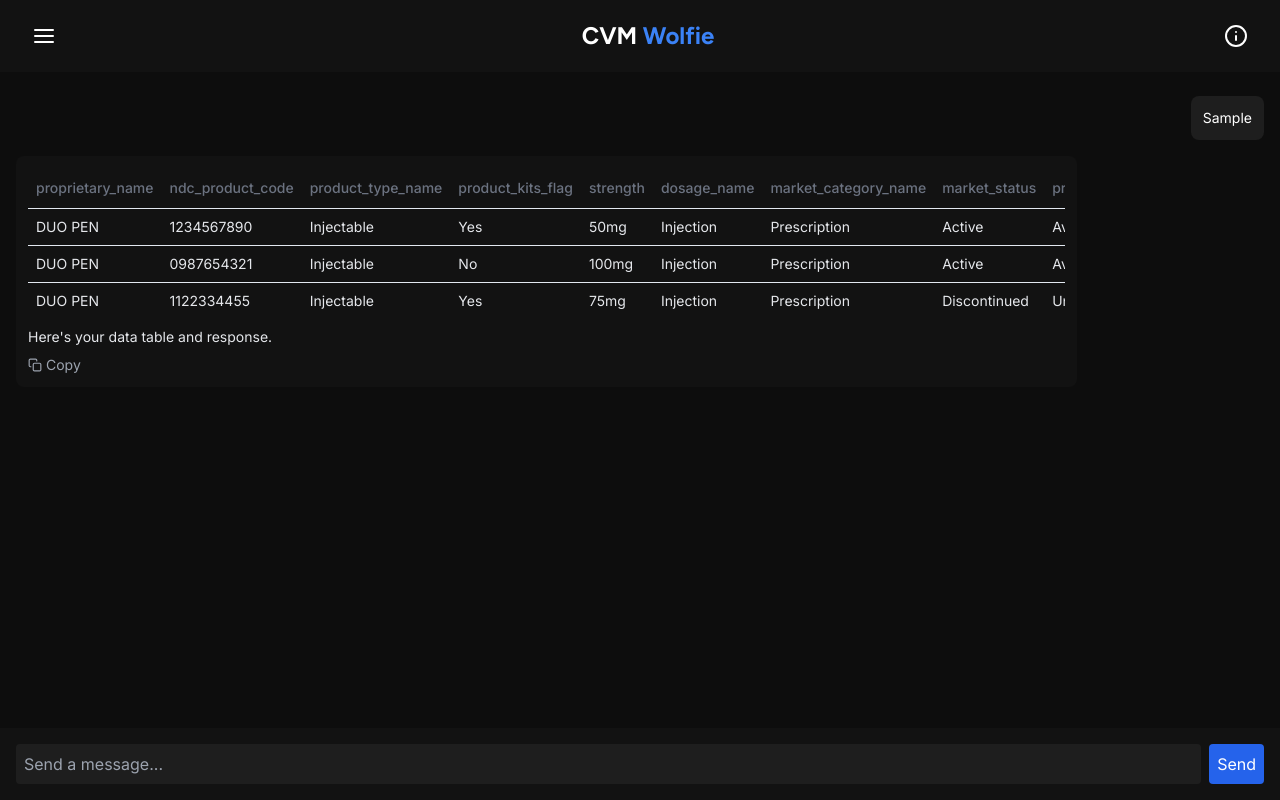
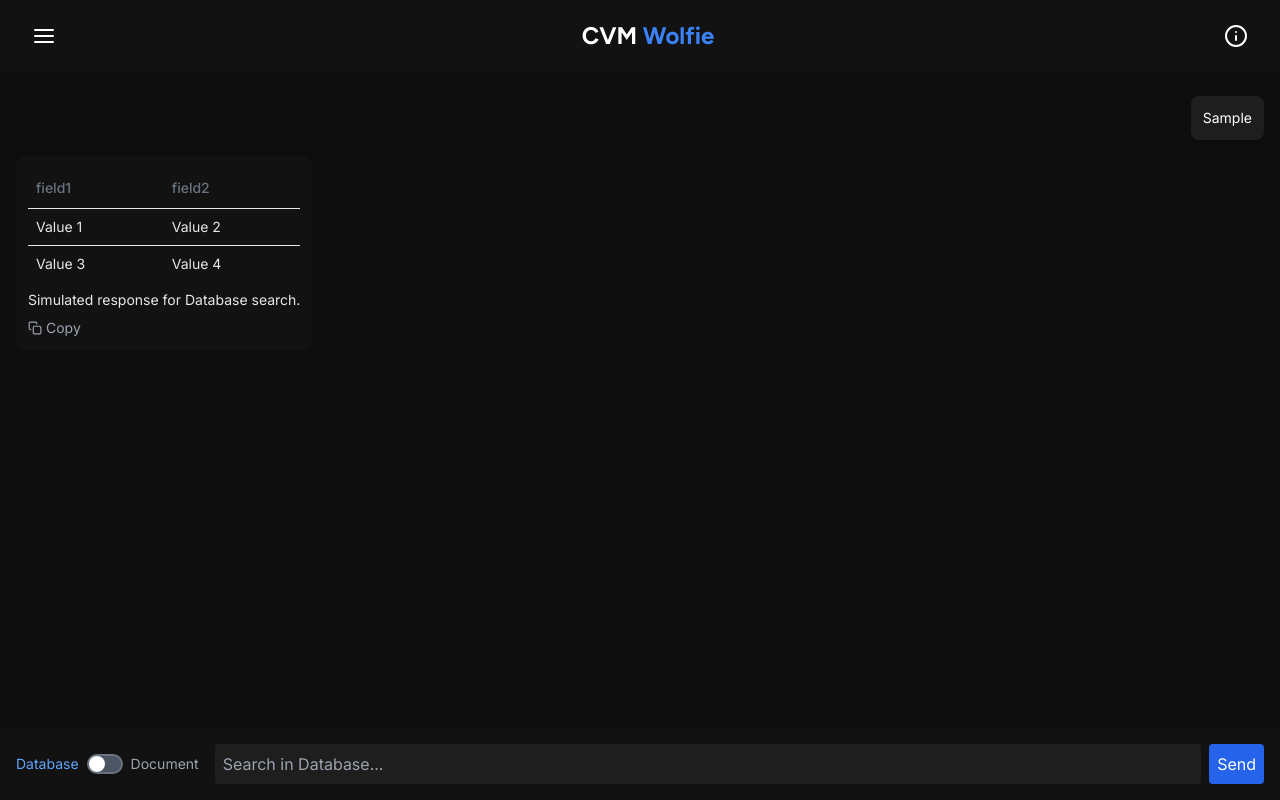
Before and after one commit to sswadkar/wolfie, a Next.js app: page / in a window 1280 px wide. Both pictures are taken after typing "Sample" into the empty fields and a click on the button "Send". Built offline with nearby package versions, Linux system fonts and the light colour scheme.

Commit message:
add toggle for database versus document searches

```diff
--- a/app/page.tsx
+++ b/app/page.tsx
@@ -3,17 +3,69 @@
 import { useState, useEffect } from "react";
 import { Table, TableHeader, TableBody, TableRow, TableHead, TableCell } from "@/components/ui/table";
 import { FiCopy } from "react-icons/fi";
+import { Switch } from "@/components/ui/switch"; // Import the ShadCN Switch component
 
 interface ChatMessage {
   id: number;
   text: string;
   type: "user" | "bot";
-  data?: {[key: string]: string}[];
+  data?: { [key: string]: string }[];
 }
 
-export default function Page() {
+function ChatMessageComponent({ message, onCopy }: { message: ChatMessage; onCopy: (text: string) => void }) {
+  return (
+    <div className={`flex ${message.type === "user" ? "justify-end" : "justify-start"}`}>
+      <div
+        className={`p-3 flex flex-col rounded-lg ${
+          message.type === "user"
+            ? "bg-gray-700 text-white text-sm items-end"
+            : "bg-gray-800 text-gray-200 text-sm max-w-[85%]"
+        }`}
+      >
+        {message.data && (
+          <div className="mb-2 overflow-x-scroll">
+            <Table className="w-full table-auto">
+              <TableHeader>
+                <TableRow>
+                  {Object.keys(message.data[0]).map((key) => (
+                    <TableHead key={key} className="text-gray-500 whitespace-nowrap">
+                      {key}
+                    </TableHead>
+                  ))}
+                </TableRow>
+              </TableHeader>
+              <TableBody>
+                {message.data.map((row, idx) => (
+                  <TableRow key={idx}>
+                    {Object.values(row).map((value, idx) => (
+                      <TableCell key={idx} className="whitespace-nowrap">
+                        {value}
+                      </TableCell>
+                    ))}
+                  </TableRow>
+                ))}
+              </TableBody>
+            </Table>
+          </div>
+        )}
+        <p>{message.text}</p>
+        {message.type === "bot" && (
+          <button
+            onClick={() => onCopy(message.text)}
+            className="mt-2 flex items-center text-sm text-gray-400 hover:text-gray-200"
+          >
+            <FiCopy className="mr-1" /> Copy
+          </button>
+        )}
+      </div>
+    </div>
+  );
+}
+
+export default function ChatPage() {
   const [messages, setMessages] = useState<ChatMessage[]>([]);
   const [input, setInput] = useState("");
+  const [isDocumentSearch, setIsDocumentSearch] = useState(false);
 
   useEffect(() => {
     const savedMessages = sessionStorage.getItem("chat_messages");
@@ -39,88 +91,17 @@ export default function Page() {
     setTimeout(() => {
       const simulatedResponse: ChatMessage = {
         id: Date.now() + 1,
-        text: "Here's your data table and response.",
+        text: `Simulated response for ${isDocumentSearch ? "Document" : "Database"} search.`,
         type: "bot",
-        data: [
-          {
-            proprietary_name: "DUO PEN",
-            ndc_product_code: "1234567890",
-            product_type_name: "Injectable",
-            product_kits_flag: "Yes",
-            strength: "50mg",
-            dosage_name: "Injection",
-            market_category_name: "Prescription",
-            market_status: "Active",
-            product_market_status: "Available",
-            fda_approved: "Yes",
-            product_fee_status: "Paid",
-            market_start_date: "2023-01-01",
-            market_end_date: "2025-12-31",
-            discontinue_date: "",
-            submission_date: "2022-11-01",
-            labeler_firm_name: "PharmaCo",
-            labeler_firm_duns: "123456789",
-            labeler_ndc_code: "987654321",
-            registrant_firm_name: "HealthCorp",
-            registrant_firm_duns: "987654321",
-            document_num: "DOC123456",
-            doc_type_code: "NDA",
-            applicant_firm_name: "MedSolutions",
-            application_number: "123456789012"
-          },
-          {
-            proprietary_name: "DUO PEN",
-            ndc_product_code: "0987654321",
-            product_type_name: "Injectable",
-            product_kits_flag: "No",
-            strength: "100mg",
-            dosage_name: "Injection",
-            market_category_name: "Prescription",
-            market_status: "Active",
-            product_market_status: "Available",
-            fda_approved: "Yes",
-            product_fee_status: "Unpaid",
-            market_start_date: "2024-02-01",
-            market_end_date: "2026-12-31",
-            discontinue_date: "null",
-            submission_date: "2023-09-15",
-            labeler_firm_name: "BioMed",
-            labeler_firm_duns: "1122334455",
-            labeler_ndc_code: "667788990",
-            registrant_firm_name: "HealthCorp",
-            registrant_firm_duns: "9988776655",
-            document_num: "DOC654321",
-            doc_type_code: "BLA",
-            applicant_firm_name: "MedSolutions",
-            application_number: "987654321098"
-          },
-          {
-            proprietary_name: "DUO PEN",
-            ndc_product_code: "1122334455",
-            product_type_name: "Injectable",
-            product_kits_flag: "Yes",
-            strength: "75mg",
-            dosage_name: "Injection",
-            market_category_name: "Prescription",
-            market_status: "Discontinued",
-            product_market_status: "Unavailable",
-            fda_approved: "No",
-            product_fee_status: "Unpaid",
-            market_start_date: "2021-06-01",
-            market_end_date: "2023-05-31",
-            discontinue_date: "2023-06-01",
-            submission_date: "2020-03-01",
-            labeler_firm_name: "PharmaCo",
-            labeler_firm_duns: "2233445566",
-            labeler_ndc_code: "4455667788",
-            registrant_firm_name: "MedGlobal",
-            registrant_firm_duns: "5544332211",
-            document_num: "DOC789012",
-            doc_type_code: "IND",
-            applicant_firm_name: "GlobalHealth",
-            application_number: "321654987654"
-          }
-        ],
+        data: isDocumentSearch
+          ? [
+              { title: "Document 1", content: "Document content 1" },
+              { title: "Document 2", content: "Document content 2" },
+            ]
+          : [
+              { field1: "Value 1", field2: "Value 2" },
+              { field1: "Value 3", field2: "Value 4" },
+            ],
       };
       setMessages((prev) => [...prev, simulatedResponse]);
     }, 500);
@@ -132,69 +113,48 @@ export default function Page() {
         {/* Chat Messages */}
         <div className="flex-1 w-screen overflow-y-scroll p-4 space-y-4">
           {messages.map((msg) => (
-            <div
-              key={msg.id}
-              className={`flex ${msg.type === "user" ? "justify-end" : "justify-start"}`}
-            >
-              <div
-                className={`p-3 flex flex-col rounded-lg ${
-                  msg.type === "user"
-                    ? "bg-gray-700 text-white text-sm items-end"
-                    : "bg-gray-800 text-gray-200 text-sm max-w-[85%]"
-                }`}
-              >
-                {msg.data && (
-                  <div className="mb-2 overflow-x-scroll overflow-hidden">
-                  <Table className="w-full table-auto">
-                    <TableHeader>
-                      <TableRow>
-                        {Object.keys(msg.data[0]).map((key) => (
-                          <TableHead key={key} className="text-gray-500 whitespace-nowrap">
-                            {key}
-                          </TableHead>
-                        ))}
-                      </TableRow>
-                    </TableHeader>
-                    <TableBody>
-                      {msg.data.map((row, idx) => (
-                        <TableRow key={idx}>
-                          {Object.values(row).map((value, idx) => (
-                            <TableCell key={idx} className="whitespace-nowrap">
-                              {value}
-                            </TableCell>
-                          ))}
-                        </TableRow>
-                      ))}
-                    </TableBody>
-                  </Table>
-                </div>
-
-                )}
-                <p>{msg.text}</p>
-                {msg.type === "bot" && (
-                  <button
-                    onClick={() => handleCopy(msg.text)}
-                    className="mt-2 flex items-center text-sm text-gray-400 hover:text-gray-200"
-                  >
-                    <FiCopy className="mr-1" /> Copy
-                  </button>
-                )}
-              </div>
-            </div>
+            <ChatMessageComponent key={msg.id} message={msg} onCopy={handleCopy} />
           ))}
         </div>
 
-        {/* Input */}
-        <div className="bg-gray-800 p-4">
-          <div className="flex space-x-2">
+        {/* Input Section */}
+        <div className="bg-gray-800 p-4 flex items-center">
+          {/* ShadCN Switch */}
+          <div className="flex items-center mr-4">
+            <span
+              className={`mr-2 text-sm ${
+                isDocumentSearch ? "text-gray-400" : "text-blue-400"
+              }`}
+            >
+              Database
+            </span>
+            <Switch
+              checked={isDocumentSearch}
+              onCheckedChange={(checked) => setIsDocumentSearch(checked)}
+              className="bg-gray-600 border-2 border-gray-500 rounded-full"
+            />
+            <span
+              className={`ml-2 text-sm ${
+                isDocumentSearch ? "text-blue-400" : "text-gray-400"
+              }`}
+            >
+              Document
+            </span>
+          </div>
+
+          {/* Input and Send Button */}
+          <div className="flex-1 flex space-x-2">
             <input
               type="text"
               value={input}
               onChange={(e) => setInput(e.target.value)}
-              placeholder="Send a message..."
+              placeholder={`Search in ${isDocumentSearch ? "Document" : "Database"}...`}
               className="flex-1 bg-gray-700 text-white p-2 rounded"
             />
-            <button onClick={sendMessage} className="bg-blue-600 hover:bg-blue-500 text-white p-2 rounded">
+            <button
+              onClick={sendMessage}
+              className="bg-blue-600 hover:bg-blue-500 text-white p-2 rounded"
+            >
               Send
             </button>
           </div>
--- /dev/null
+++ b/components/ui/switch.tsx
@@ -0,0 +1,29 @@
+"use client"
+
+import * as React from "react"
+import * as SwitchPrimitives from "@radix-ui/react-switch"
+
+import { cn } from "@/lib/utils"
+
+const Switch = React.forwardRef<
+  React.ElementRef<typeof SwitchPrimitives.Root>,
+  React.ComponentPropsWithoutRef<typeof SwitchPrimitives.Root>
+>(({ className, ...props }, ref) => (
+  <SwitchPrimitives.Root
+    className={cn(
+      "peer inline-flex h-5 w-9 shrink-0 cursor-pointer items-center rounded-full border-2 border-transparent shadow-sm transition-colors focus-visible:outline-none focus-visible:ring-2 focus-visible:ring-ring focus-visible:ring-offset-2 focus-visible:ring-offset-background disabled:cursor-not-allowed disabled:opacity-50 data-[state=checked]:bg-primary data-[state=unchecked]:bg-gray",
+      className
+    )}
+    {...props}
+    ref={ref}
+  >
+    <SwitchPrimitives.Thumb
+      className={cn(
+        "pointer-events-none block h-4 w-4 rounded-full bg-background shadow-lg ring-0 transition-transform data-[state=checked]:translate-x-4 data-[state=unchecked]:translate-x-0"
+      )}
+    />
+  </SwitchPrimitives.Root>
+))
+Switch.displayName = SwitchPrimitives.Root.displayName
+
+export { Switch }
--- a/package.json
+++ b/package.json
@@ -17,6 +17,7 @@
     "@radix-ui/react-scroll-area": "^1.2.1",
     "@radix-ui/react-separator": "^1.1.0",
     "@radix-ui/react-slot": "^1.1.1",
+    "@radix-ui/react-switch": "^1.1.2",
     "@radix-ui/react-tooltip": "^1.1.4",
     "class-variance-authority": "^0.7.1",
     "clsx": "^2.1.1",
```
Also changed, not shown: 1 other file (tests, documents, lock files or other folders).
